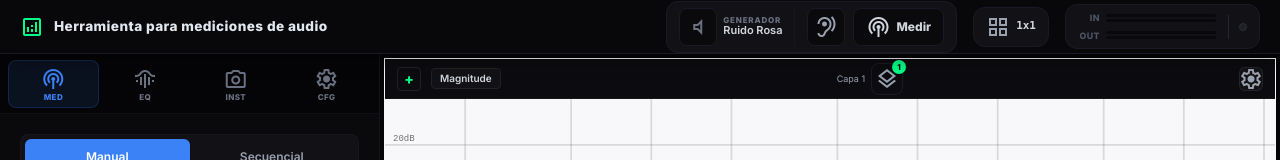
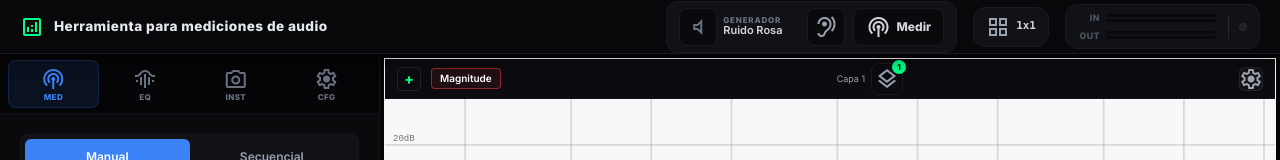
Before and after one commit to entrerios2/asistente, a SvelteKit app: page / in a window 1280 px wide. Shown: the top 160 px of the page. Built offline with nearby package versions, Linux system fonts and the light colour scheme.

Commit message:
feat: add Quadrant Svelte component for multi-metric DSP data visualization

```diff
--- a/src/components/medicion/Quadrant.svelte
+++ b/src/components/medicion/Quadrant.svelte
@@ -1221,12 +1221,14 @@
             <div class="active-metrics-badges flex items-center gap-1">
                 {#each activeMetrics as m}
                     {@const isHidden = metricConfigs[m]?.hidden}
+                    {@const mStyle = metricStyles[m] || { color: '#888', lineWidth: 1, lineDash: [] }}
+                    {@const hasDash = mStyle.lineDash.length > 0}
                     <button
-                        class="px-2 py-0.5 rounded text-[10px] font-semibold transition-all border cursor-pointer select-none
-                               {soloMetric === m ? 'bg-[#00ff88]/20 border-[#00ff88] text-[#00ff88]'
-                                : isHidden ? 'bg-[#0a0a0e] border-[#1a1a24] text-gray-600 opacity-50'
-                                : 'bg-[#121216] border-[#222] text-gray-300 hover:border-[#444]'}
-                               {isHidden ? 'line-through' : ''}"
+                        class="px-2 py-0.5 rounded text-[10px] font-semibold transition-all cursor-pointer select-none
+                               {isHidden ? 'opacity-30 line-through' : ''}"
+                        style="color: {soloMetric === m ? '#000' : 'white'};
+                               background: {soloMetric === m ? mStyle.color : mStyle.color + '15'};
+                               border: 1.5px {hasDash ? 'dashed' : 'solid'} {mStyle.color}{isHidden ? '40' : '80'};"
                         onmouseenter={() => (hoverMetric = m)}
                         onmouseleave={() => (hoverMetric = null)}
                         onclick={() => activeConfigMetric = activeConfigMetric === m ? null : m}
```
